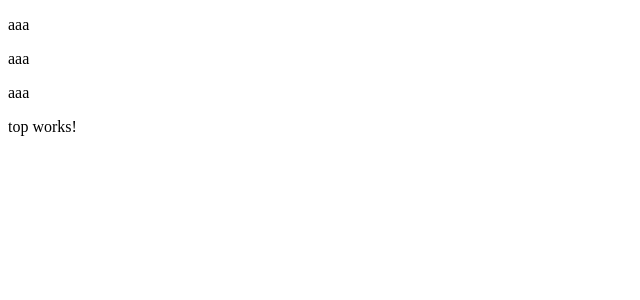
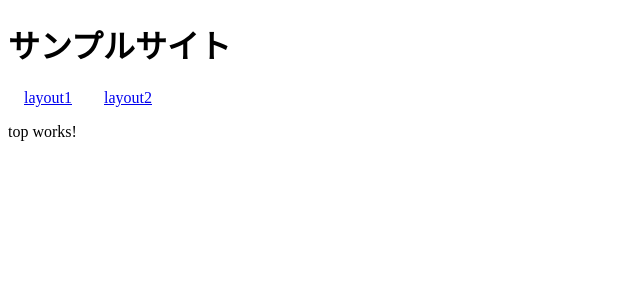
Before and after one commit to akira581/angular-layout, an Angular app: page / in a window 1280 px wide. Shown: the top 300 px of the page, without its empty margins (0-640 px from the left). Built offline with nearby package versions, Linux system fonts and the light colour scheme.

Commit message:
layout1、layout2のリンク設置

```diff
--- a/src/app/app.component.html
+++ b/src/app/app.component.html
@@ -1,6 +1,8 @@
-<nav>
-  <p>aaa</p>
-  <p>aaa</p>
-  <p>aaa</p>
-</nav>
-<router-outlet></router-outlet>
+<div class="wrapper">
+  <h1 class="title">サンプルサイト</h1>
+  <nav>
+    <a routerLink="/layout1" routerLinkActive="active">layout1</a>
+    <a routerLink="/layout2" routerLinkActive="active">layout2</a>
+  </nav>
+  <router-outlet></router-outlet>
+</div>
--- a/src/app/app.component.scss
+++ b/src/app/app.component.scss
@@ -0,0 +1,3 @@
+nav a {
+  padding: 1rem;
+}
```
